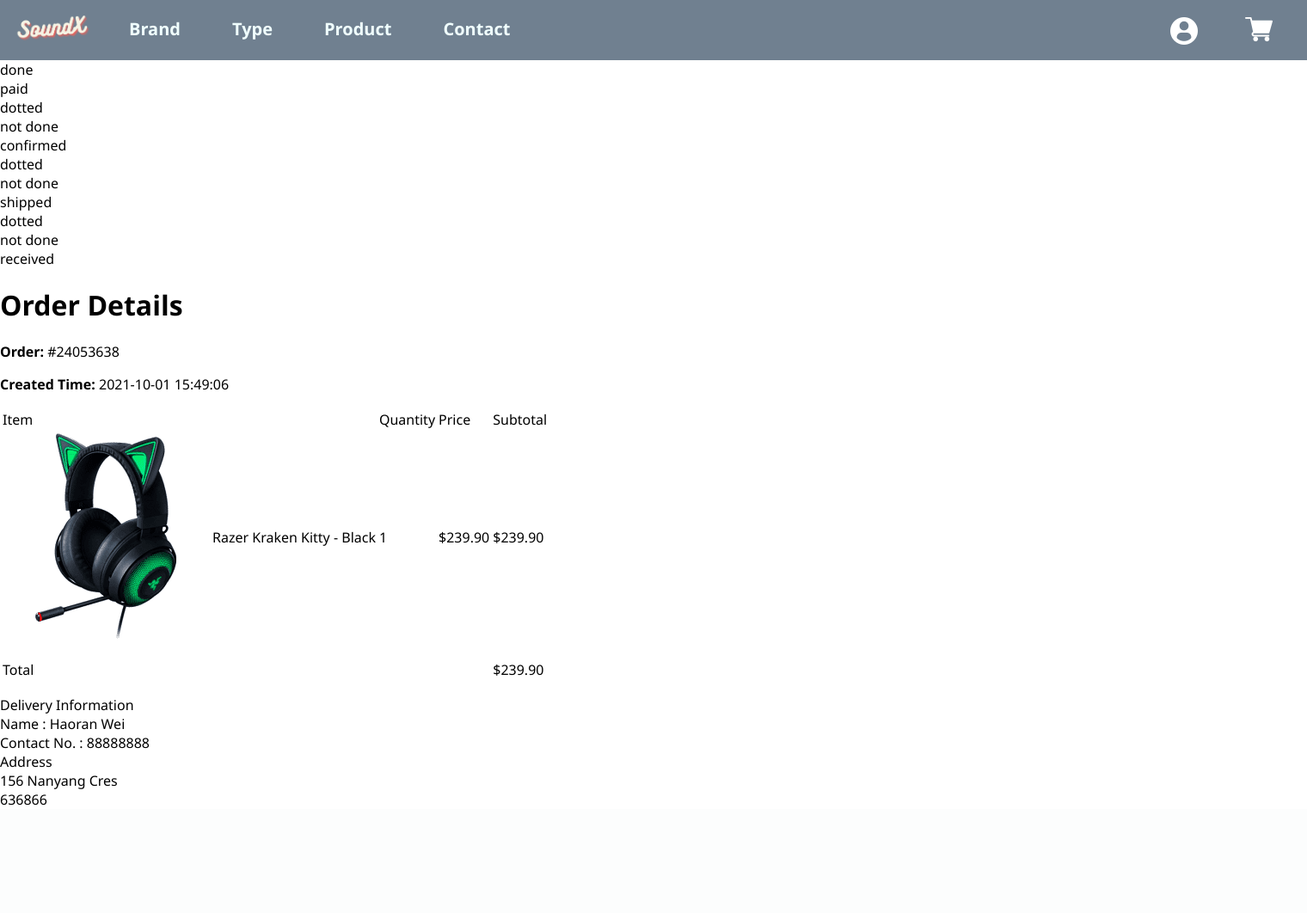
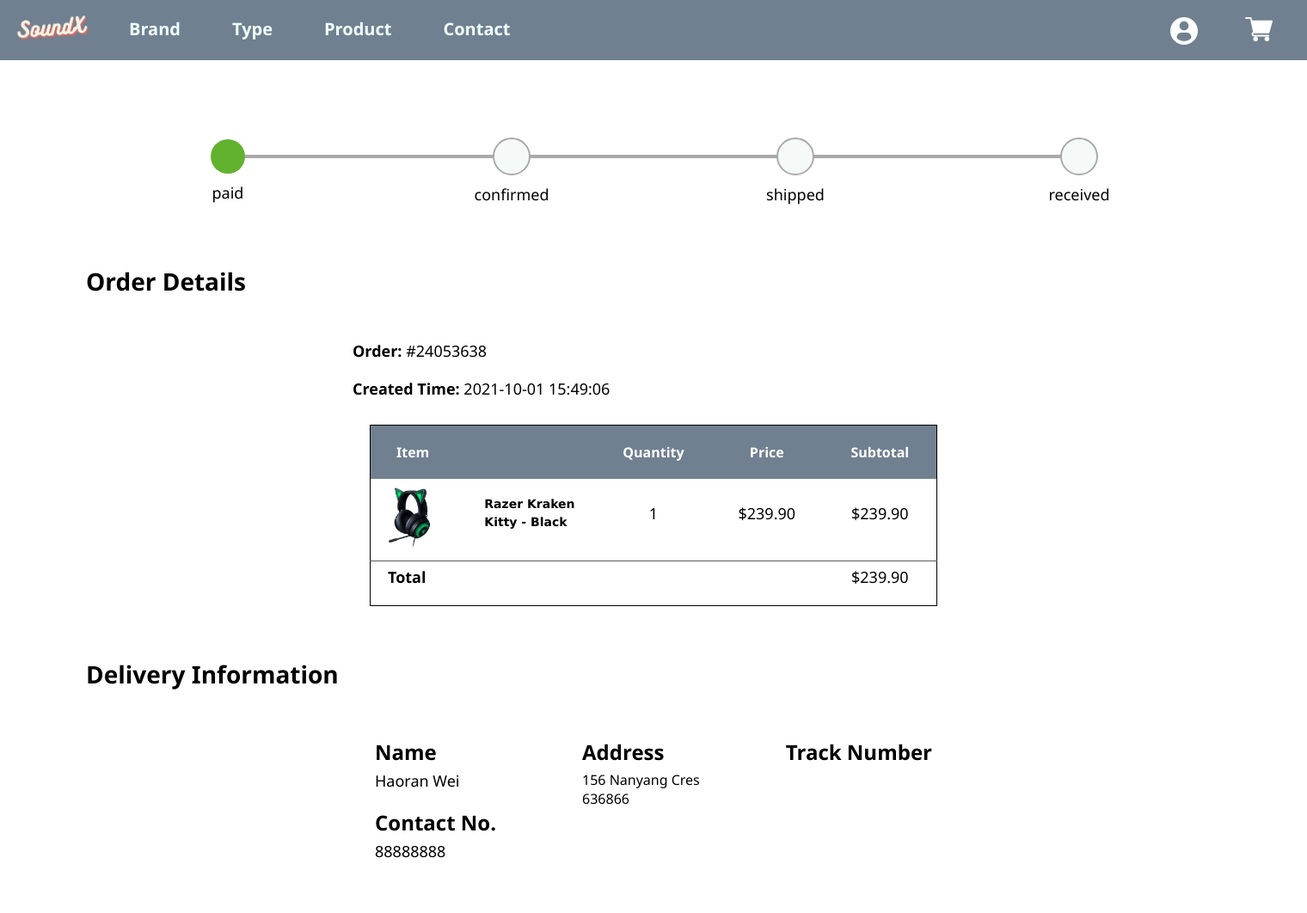
Before and after one commit to Haoran101/EE4717-SoundX, a PHP site: page /order_details/?id=24053638 in a window 1520 px wide. Shown: the whole page at 86% size. Before the commit the page ends 937 px from the top, so only its background shows below. Run offline with PHP 8.4, Linux system fonts and the light colour scheme; a user stored in the database is signed in; data comes from the database, SQL or seed files in the repository.

Commit message:
complete order details styling

```diff
--- /dev/null
+++ b/css/order-details.css
@@ -0,0 +1,98 @@
+body{
+    min-width: 1300px;
+    display: block;
+    margin: auto;
+}
+
+.content{
+    justify-content: center;
+    min-width: 1300px;
+    padding: 40px 100px;
+}
+
+.status-bar-container{
+    top: 50px;
+    display: flex;
+    align-items: flex-start;
+    margin: auto;
+    align-items: center;
+    position: relative;
+    flex: 1;
+}
+
+.phase{
+    display: flex;
+    flex-direction: column;
+    align-items: center;
+    position: relative;
+    padding-bottom: 20px;
+    flex: 1;
+}
+
+.status-dot{
+    width: 40px;
+    height: 40px;
+    border-width: 2px;
+    border-style: solid;
+    border-color: rgb(170, 170, 170);
+    border-radius: 100%;
+    margin: auto;
+    background-color: #f5f9f8;
+    position: relative;
+    z-index: 1;
+}
+
+.status-dot.done{
+    background-color: #62B230;
+    border:none;
+}
+
+.status-line{
+    width: 100%;
+    height: 4px;
+    position: absolute;
+    background: rgb(170, 170, 170);
+    right: calc(50%);
+    top: 20px;
+    z-index: 0;
+}
+
+.status-line.solid{
+    background-color:#62B230;
+}
+
+
+.status-text{
+    margin-top:10px;
+    font-size:18px;
+}
+
+.order-details-container{
+    margin-top: 100px;
+}
+
+h1{
+    font-size: 28px;
+    font-weight: 700;
+    margin-bottom: 50px;
+    margin-top: 50px;
+    left:0;
+}
+
+.delivery-info{
+    display: flex;
+    justify-content: center;
+    column-gap: 100px;
+}
+
+p{
+    font-size: 18px;
+    margin-top: 5px;
+    margin-bottom: 20px;
+}
+
+.title{
+    font-size: 24px;
+    font-weight: 700;
+    margin-bottom:5px;
+}
--- a/order_details/index.php
+++ b/order_details/index.php
@@ -17,11 +17,136 @@
 
 <!DOCTYPE html>
 <html lang="en">
+
 <head>
     <title>SoundX</title>
     <meta charset="utf-8" />
     <link rel="stylesheet" href="../css/elements.css" />
+    <link rel="stylesheet" href="../css/order-details.css" />
+    <style>
+
+        .index-order-detail-container {
+            display: block;
+            min-width: 1300px;
+        }
+
+        .order-item-table {
+            display: block;
+            margin-bottom: 80px;
+        }
+
+        .order-table-main {
+            display: block;
+            border-collapse: collapse;
+            width: 700px;
+            margin: auto;
+        }
+
+        .item-row-container {
+            display: tabld;
+            padding: 10px 20px;
+        }
+
+        .item-row-container th {
+            height: 60px;
+        }
+
+        .item-row {
+            align-items: center;
+        }
+
+        #img-container {
+            width: 50px;
+            padding: 10px;
+            border-bottom: 1px solid rgb(90, 90, 90);
+        }
+
+        #order-img {
+            height: 70px;
+            width: fit-content;
+            overflow: hidden;
+        }
+
+        #product-name-container {
+            margin-left: 50px;
+            width: 50px;
+            height: fit-content;
+            text-align: left;
+            border-bottom: 1px solid rgb(90, 90, 90);
+        }
+
+        #product-name-container p {
+            line-height: 1.5;
+            font-family: Gotham, Verdana, sans-serif;
+            font-style: normal;
+            font-size: 14px;
+            font-weight: 800;
+        }
+
+        #qty-container,
+        #price-container,
+        #subtotal-container {
+            text-align: center;
+            font-size: 18px;
+            font-weight: 300;
+            font-family: 'Segoe UI', Tahoma, Geneva, Verdana, sans-serif;
+            border-bottom: 1px solid rgb(90, 90, 90);
+        }
+
+        #table-head-item,
+        #table-head-qty,
+        #table-head-price,
+        #table-head-subtotal {
+            padding-bottom: 20px;
+            padding-top: 20px;
+            font-size: 16px;
+            font-weight: 600;
+            background-color: slategray;
+            color: white;
+        }
+
+        #table-head-item {
+            text-align: left;
+            padding-left: 30px;
+        }
+
+        #table-head-qty,
+        #table-head-price,
+        #table-head-subtotal {
+            text-align: center;
+        }
+
+        #order-id-row,
+        #create-time-row {
+            width: 700px;
+            font-size: 18px;
+        }
+
+        #total-amount {
+            font-size: 20px;
+            font-weight: 300;
+            font-family: 'Segoe UI', Tahoma, Geneva, Verdana, sans-serif;
+            text-align: center;
+        }
+
+        #total {
+            font-size: 20px;
+            font-weight: 700;
+            font-family: 'Segoe UI', Tahoma, Geneva, Verdana, sans-serif;
+            padding-left: 20px;
+        }
+
+
+        table {
+            table-layout: fixed;
+            width: 100%;
+            border-collapse: collapse;
+            border: 1px solid black;
+        }
+    </style>
+
 </head>
+
 <body>
     <!-- the navigation bar -->
     <?php include '../Elements/nav_bar.php';?>
@@ -31,24 +156,27 @@
             echo "<div>Congrats! Your order has been created successfully! An email has been sent to your mailbox!</div>";
         }
     ?>
+    <div class="content">
         <div class="status-bar-container">
             <?php
         $curr_status = (int) $order_details['status'];
         $all_status = select_all_from_table($db, 'status');
         for ($node = 0; $node < count($all_status); $node++){
+            echo "<div class='phase'>";
             if ($node < $curr_status){
+                echo "<div class='status-dot done'></div>";
                 if ($node != 0){
-                    echo "<div class='status-line solid'>solid</div>";
+                    echo "<div class='status-line solid'></div>";
                 }
-                echo "<div class='status-dot done'>done</div>";
             } else {
-                echo "<div class='status-line dotted'>dotted</div>";
-                echo "<div class='status-dot'>not done</div>";
+                echo "<div class='status-dot'></div>";
+                echo "<div class='status-line'></div>";
             }
-            echo "<div class='status-text'>{$all_status[$node]['status_name']}</div>";
+            echo "<div class='status-text'>{$all_status[$node]['status_name']}</div></div>";
         }
     ?>
         </div>
+        <div class="order-details-container">
             <h1>Order Details</h1>
             <!-- order items table -->
             <?php include 'item_in_order.php';
@@ -56,23 +184,27 @@
         order_item_table($order_id, $order_details, $order_items);
         echo '</div>';
         ?>
-            <tr><td><!-- delivery information row -->
-                Delivery Information<br>
+        </div>
+        <div class="delivery-info-container">
+                    <!-- delivery information row -->
+                    <h1>Delivery Information</h1>
                     <?php
-                echo "Name : {$order_details['receiver_name']}<br>";
-                echo "Contact No. : {$order_details['receiver_contact']}<br>";
-                echo "Address<br>";
+                echo "<div class='delivery-info'><div id='personal'><p class='title'>Name</p><p>{$order_details['receiver_name']}</p>";
+                echo "<p class='title'>Contact No. </p><p>{$order_details['receiver_contact']}</p></div>";
+                echo "<div id='address'><p class='title'>Address</p>";
                 echo "{$order_details['delivery_address_line_1']}<br>";
                 if (strlen($order_details['delivery_address_line_2'] > 0)){
                     //if delivery address line 2 is set
                     echo "{$order_details['delivery_address_line_2']}";
                 }
-                echo "{$order_details['zip_code']}<br>";
-                if ($order_details['track_number'] != NULL){
-                    echo "Track Number: {$order_details['track_number']}";
+                echo "{$order_details['zip_code']}</div>";
+                if ($order_details['track_number'] == NULL){
+                    echo "<div id='track'><p class='title'>Track Number</p><p>{$order_details['track_number']}</p></div></div>";
                 }
                 ?>
-            </td></tr>
             </table>
+        </div>
+    </div>
 </body>
+
 </html>
```
Lines whose indentation alone changed are shown as unchanged.
